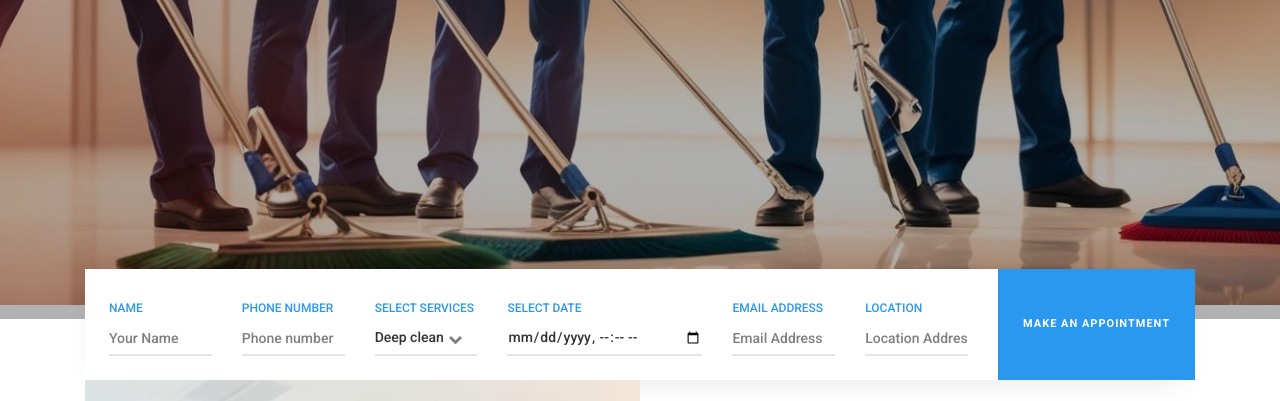
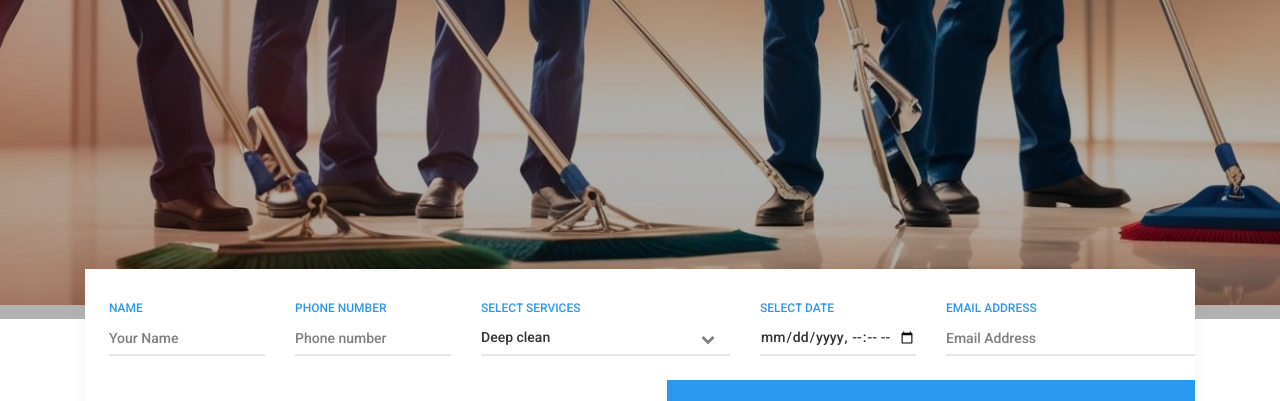
Before and after one commit to Decitech-Solution-Projects/rukn-cleaning, a plain HTML site: page index.html in a window 1280 px wide. Shown: the part 509-910 px from the top of the page. Drawn offline with Linux system fonts and the light colour scheme; some packages are replaced by stand-ins of ours; no server answers; files whose address does not match are found by name.

Commit message:
align form make appointment

```diff
--- a/index.html
+++ b/index.html
@@ -118,19 +118,19 @@
 							<input type="hidden" name="_captcha" value="false">
 							<input type="hidden" name="_subject" value="Appointment Reservation">
 							<div class="row justify-content-center">
-								<div class="col-12 col-md d-flex align-items-center pt-4 pt-md-0">
+								<div class="col-12 col-md-2 d-flex align-items-center pt-4 pt-md-0">
 									<div class="form-group py-md-4 py-2 px-4 px-md-0">
 										<label for="name">Name</label>
 										<input type="text" name="Client" class="form-control" placeholder="Your Name">
 									</div>
 								</div>
-								<div class="col-12 col-md d-flex align-items-center">
+								<div class="col-12 col-md-2 d-flex align-items-center">
 									<div class="form-group py-md-4 py-2 px-4 px-md-0">
 										<label for="name">Phone number</label>
 										<input type="text" class="form-control" name="Phone" placeholder="Phone number">
 									</div>
 								</div>
-								<div class="col-12 col-md d-flex align-items-center">
+								<div class="col-12 col-md-3 d-flex align-items-center">
 									<div class="form-group py-md-4 py-2 px-4 px-md-0">
 										<label for="name">Select Services</label>
 										<div class="form-field">
@@ -147,13 +147,13 @@
 										</div>
 									</div>
 								</div>
-								<div class="col-12 col-md d-flex align-items-center">
+								<div class="col-12 col-md-2 d-flex align-items-center">
 									<div class="form-group py-md-4 py-2 px-4 px-md-0">
 										<label for="Datetime">Select Date</label>
 										<input type="datetime-local" name="Datetime" class="form-control datetimepicker-input" required placeholder="Phone number">
 									</div>
 								</div>
-								<div class="col-12 col-md d-flex align-items-center">
+								<div class="col-12 col-md-3 d-flex align-items-center">
 									<div class="form-group py-md-4 py-2 px-4 px-md-0">
 										<label for="email">Email Address</label>
 										<input type="text" class="form-control" name="EmailAdd" placeholder="Email Address">
```
Also changed, not shown: contact.html (line endings or trailing spaces).
